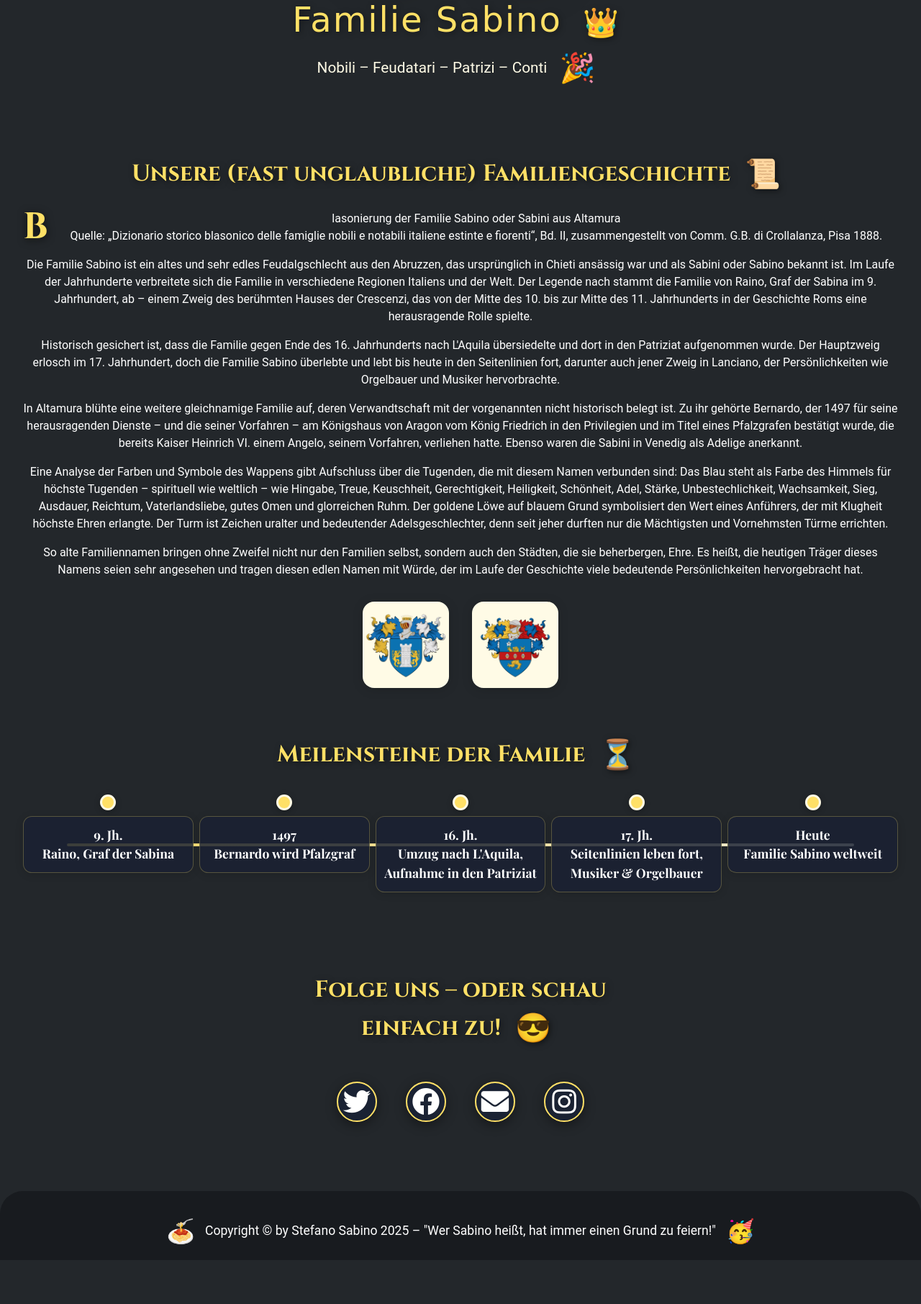
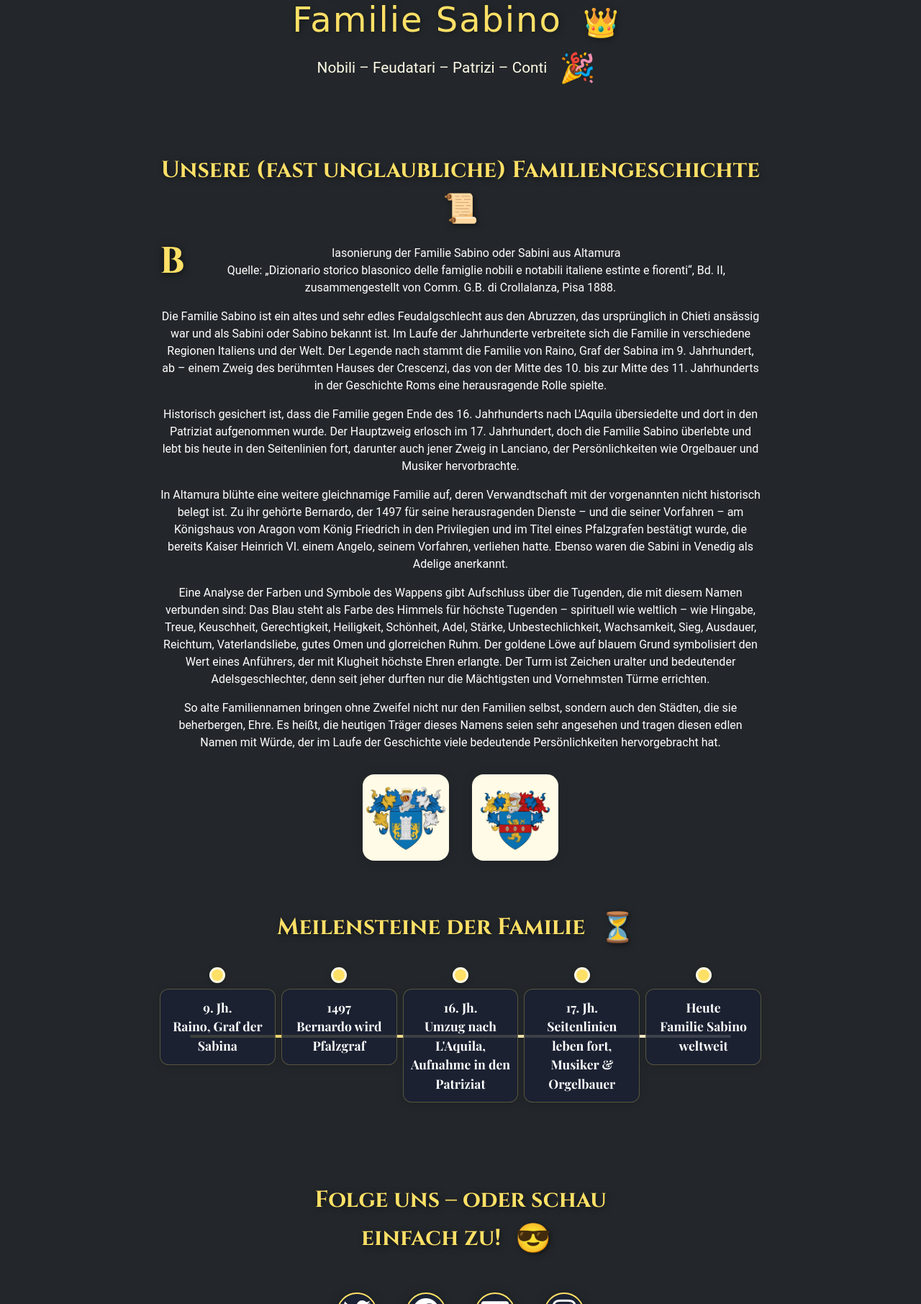
Before and after one commit to stefsabi/sabino.ch, a PHP site: page / in a window 1280 px wide. Shown: the part 261-2073 px from the top of the page at 72% size. Before the commit the page ends 1991 px from the top, so only its background shows below. Run offline with PHP 8.4, Linux system fonts and the light colour scheme; some libraries are stand-ins or nearby versions.

Commit message:
Abschnitt-Text: max-width 900px und zentriert, damit Text nie am Rand klebt

```diff
--- a/css/style.css
+++ b/css/style.css
@@ -390,8 +390,9 @@ iframe { border: 1px solid #bebebe; }
     color: #111;
     border-radius: 0;
     box-shadow: none;
-    margin: 0;
+    margin: 0 auto;
     padding: 1.5rem 2rem;
+    max-width: 900px;
 }
 .section.visible {
     opacity: 1;
```
